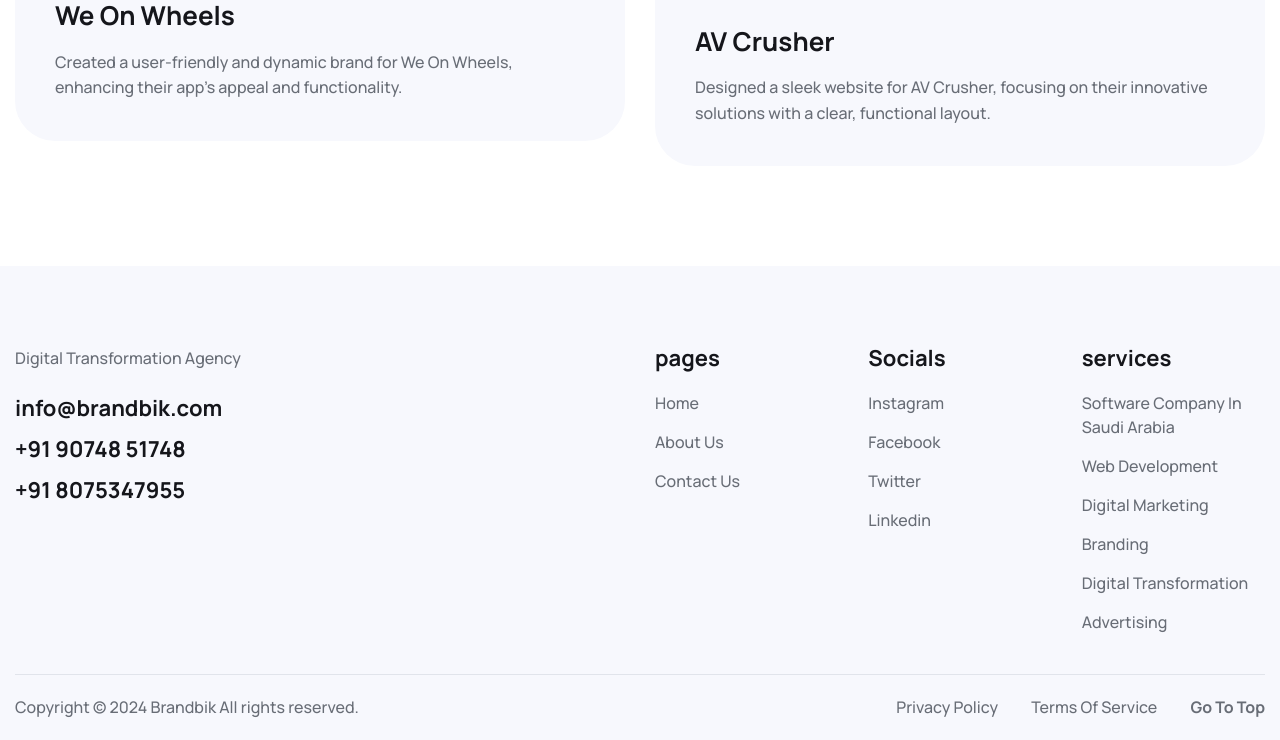
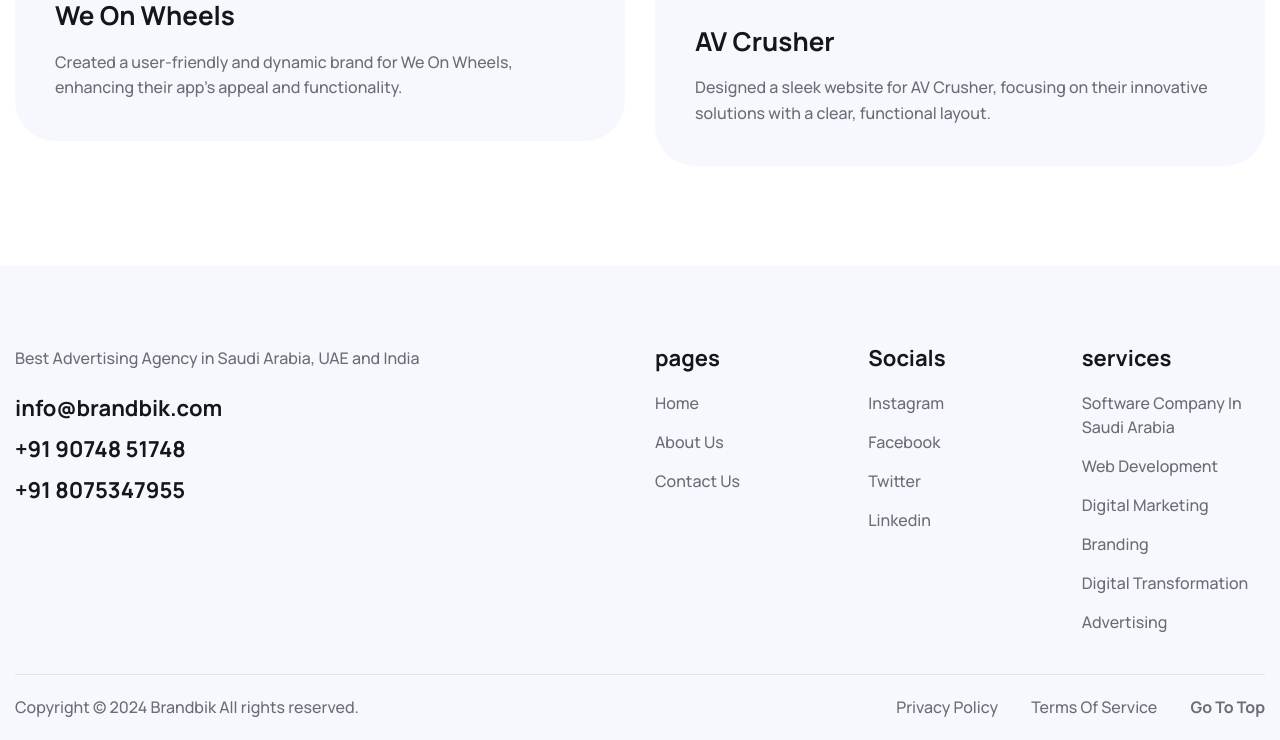
Before and after one commit to sinabnc/brandbik-static, a plain HTML site: page portfolio.html in a window 1280 px wide. Shown: the part 9715-10455 px from the top of the page. Drawn offline with Linux system fonts and the light colour scheme.

Commit message:
Update portfolio.html

```diff
--- a/portfolio.html
+++ b/portfolio.html
@@ -866,7 +866,7 @@
                                 <!-- Footer About Start -->
                                 <div class="footer-about">
 
-                                    <p>Digital Transformation Agency</p>
+                                    <p>Best Advertising Agency in Saudi Arabia, UAE and India</p>
                                     <ul>
                                         <li><a href="info@brandbik.com">info@brandbik.com</a></li>
                                         <li><a href="+91 90748 51748">+91 90748 51748
```
